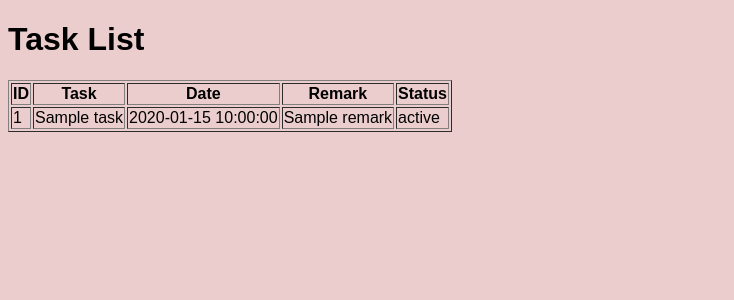
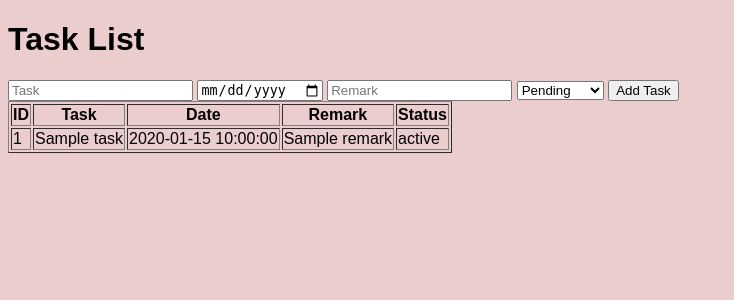
Before and after one commit to hars884/taskmaster, a Flask app: template templates/home.html in a window 1280 px wide. Shown: the top 300 px of the page, without its empty margins (0-734 px from the left). Run offline with Flask 3, Linux system fonts and the light colour scheme; the template is opened without the code that fills it: most values are stand-ins (such as "Sample title", 1, 10 or a date in 2020).

Commit message:
i can add tasks now

```diff
--- a/app.py
+++ b/app.py
@@ -1,10 +1,11 @@
-from flask import Flask,redirect,render_template,request,url_for
+from flask import Flask, redirect, render_template, request, url_for, session
 from flask_sqlalchemy import SQLAlchemy
+from datetime import datetime
 
-app=Flask(__name__)
+app = Flask(__name__)
 app.config['SQLALCHEMY_DATABASE_URI'] = 'postgresql://postgres:roobika@localhost:5432/task'
 app.config['SQLALCHEMY_TRACK_MODIFICATIONS'] = False
-
+app.secret_key = 'your_secret_key'
 
 db = SQLAlchemy(app)
 
@@ -17,20 +18,20 @@ class userlo(db.Model):
         return f"<User {self.usernam}>"
 
 class tasks(db.Model):
-    id=db.Column(db.Integer, primary_key=True)
-    task=db.Column(db.String(100), nullable=False)
-    date=db.Column(db.Date, nullable=False)
-    remark=db.Column(db.String(100), nullable=False)
-    status=db.Column(db.String(10), nullable=False)
+    id = db.Column(db.Integer, primary_key=True)
+    task = db.Column(db.String(100), nullable=False)
+    date = db.Column(db.Date, nullable=False)
+    remark = db.Column(db.String(100), nullable=False)
+    status = db.Column(db.String(10), nullable=False)
 
     def __repr__(self):
-        return f"<User {self.id}>"
+        return f"<Task {self.id}>"
 
 class usrdetail(db.Model):
-    id=db.Column(db.Integer, primary_key=True)
-    name=db.Column(db.String(30), nullable=False)
-    occubation=db.Column(db.String(30), nullable=False)
-    email=db.Column(db.String(100), nullable=False)
+    id = db.Column(db.Integer, primary_key=True)
+    name = db.Column(db.String(30), nullable=False)
+    occubation = db.Column(db.String(30), nullable=False)
+    email = db.Column(db.String(100), nullable=False)
 
     def __repr__(self):
         return f"<User {self.name}>"
@@ -43,8 +44,9 @@ def login():
 def login_post():
     username = request.form['username']
     password = request.form['password']
-
-    if username == "admin" and password == "password":
+    user = userlo.query.filter_by(usernam=username).first()
+    if user and user.password == password:
+        session['username'] = username
         return redirect(url_for('home'))
     else:
         return "Invalid credentials, try again!"
@@ -52,19 +54,47 @@ def login_post():
 @app.route('/signup', methods=['POST'])
 def signup_post():
     email = request.form.get('email')
-    username = request.form.get('username')  # Ensure the form has a username field
+    username = request.form.get('username')
     password = request.form.get('password')
     confirm_password = request.form.get('confirm_password')
 
     if password != confirm_password:
         return "Passwords do not match, try again!"
+    if userlo.query.filter_by(usernam=username).first():
+        return "Username already exists!"
+
+    new_user = userlo(usernam=username, password=password)
+    db.session.add(new_user)
+    db.session.commit()
+    session['username'] = username
     return redirect(url_for('home'))
-
 
 @app.route('/home')
 def home():
-    usr=tasks.query.all()
-    return render_template('home.html',usr=usr)
+    if 'username' not in session:
+        return redirect(url_for('login'))
+    usr = tasks.query.all()
+    return render_template('home.html', usr=usr)
+
+@app.route('/add_task', methods=['POST'])
+def add_task():
+    if 'username' not in session:
+        return redirect(url_for('login'))
+    task = request.form['task']
+    date = datetime.strptime(request.form['date'], '%Y-%m-%d')
+    remark = request.form['remark']
+    status = request.form['status']
+    new_task = tasks(task=task, date=date, remark=remark, status=status)
+    db.session.add(new_task)
+    db.session.commit()
+    return redirect(url_for('home'))
+
+@app.route('/logout')
+def logout():
+    session.pop('username', None)
+    return redirect(url_for('login'))
 
 if __name__ == '__main__':
+    with app.app_context():
+        db.create_all()
     app.run(debug=True)
--- a/templates/home.html
+++ b/templates/home.html
@@ -4,11 +4,23 @@
     <meta charset="UTF-8">
     <meta name="viewport" content="width=device-width, initial-scale=1.0">
     <link rel="stylesheet" href="../static/styles1.css">
-    <title>home</title>
+    <title>Home</title>
 </head>
 <body>
     <h1>Task List</h1>
-
+    <div class="text-wrapper">
+        <!-- Add Task Form -->
+        <form action="{{ url_for('add_task') }}" method="POST">
+            <input type="text" name="task" placeholder="Task" required>
+            <input type="date" name="date" required>
+            <input type="text" name="remark" placeholder="Remark" required>
+            <select name="status" required>
+                <option value="Pending">Pending</option>
+                <option value="Completed">Completed</option>
+            </select>
+            <button type="submit">Add Task</button>
+        </form>
+        <!-- Task Table -->
         <table border="1">
             <tr>
                 <th>ID</th>
@@ -27,6 +39,7 @@
             </tr>
             {% endfor %}
         </table>
+    </div>
     <script src="../static/script.js"></script>
 </body>
 </html>
```
Also changed, not shown: templates/login.html (+7 -14 lines). Lines whose indentation alone changed are shown as unchanged.
